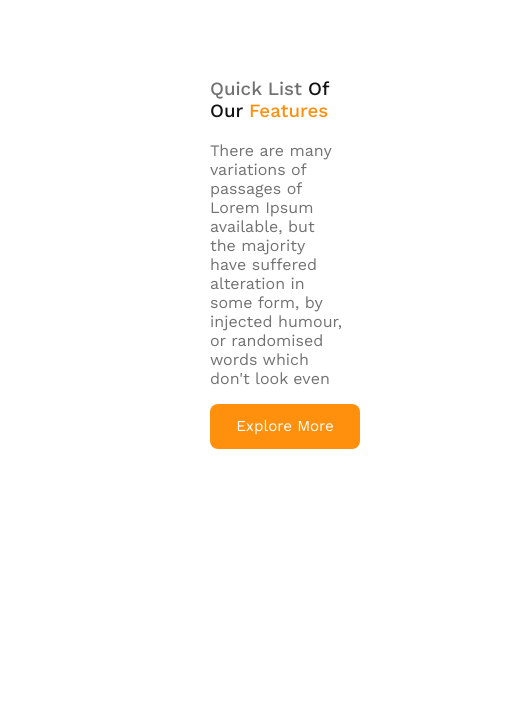
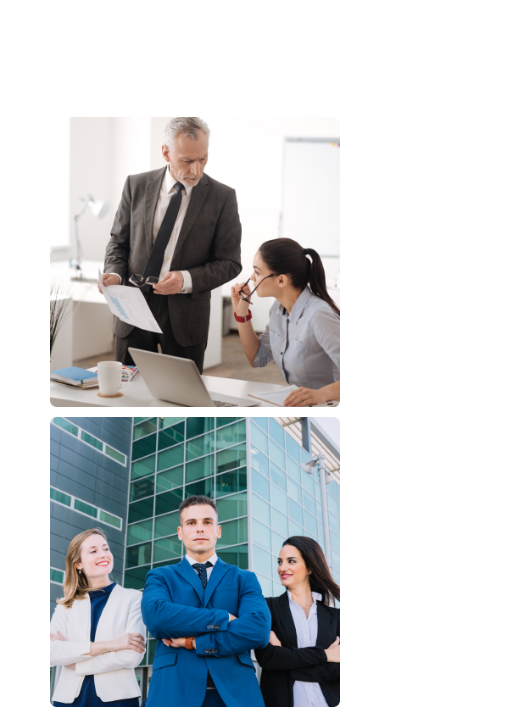
Before and after one commit to tanmayislam2006/G3-Architects, a plain HTML site: page index.html in a window 390 px wide. Shown: the part 962-1676 px from the top of the page, 513 px wide, since content can reach past the window. Before the commit the page ends 1531 px from the top, so only its background shows below. Drawn offline with nearby package versions, Linux system fonts and the light colour scheme; a web font is replaced by a local one.

Commit message:
responsive complete

```diff
--- a/index.html
+++ b/index.html
@@ -46,6 +46,13 @@
                 </div>
             </div>
         </section>
+        <section class="sponser">
+            <div class="sponser-text">
+                <h3 class="sponser-heading">Our Sponspors</h3>
+                <p class="sponser-discription">There are many variations of passages of Lorem Ipsum available, but the majority have suffered alteration.</p>
+
+            </div>
+        </section>
     </main>
     <footer>
 
--- a/style.css
+++ b/style.css
@@ -94,26 +94,28 @@ cursor: pointer;
 }
 @media screen and (max-width:576px) {
     .nav-bar,
+    .features-list
 
     {
         flex-direction: column;
     }
     body{
         max-width: 450px;
-        margin: 0 auto;
+        margin: 0px auto;
     }
 }
 /* section quick-features */
 .features-list{
     justify-content: space-between;
     gap: 30px;
-    margin: 120px;
+    margin: 120px 0px;
 
 }
 .image-conent{
 display: grid;
 grid-template-columns: repeat(2,1fr);
 gap: 30px;
+margin: 10px;
 }
 .image-conent img{
     width: 100%;
@@ -121,7 +123,7 @@ gap: 30px;
 
 }
 .image-conent img:hover{
-    transform: scale(1.5);
+    transform: scale(1.1);
 }
 
 .features-list-text-content{
@@ -146,9 +148,42 @@ gap: 30px;
 .discription-features-list{
     width: 90%;
     color: var(--dar-three-color);
+    font-size: 0.813rem;
 }
 @media screen and (max-width:576px){
-.features-list-text-content-heading{
-    width: 100%;
+    .features-list-text-content{
+    width:350px;
+    }
+
+.text-content{
+    /* width: 80%; */
+    text-align: center;
+    width: 420px;
+}
+.discription-features-list{
+    text-align: center;
+    margin-left: 30px;
+}
+.only-for-button{
+    margin-top: 30px;
+}
+.image-conent{
+    grid-template-columns: 1fr;
+     margin: 0 auto;
+     gap: 10px;
+
+}
+.image-conent img{
+    /* transition: none; */
+    width: 290px;
+    height: 290px;
+
+}
+.image-conent img:hover{
+    transform:scale(1.05);
 }
 }
+/* .hide{
+    display: none;
+} */
+ /* sponser new section */
```
